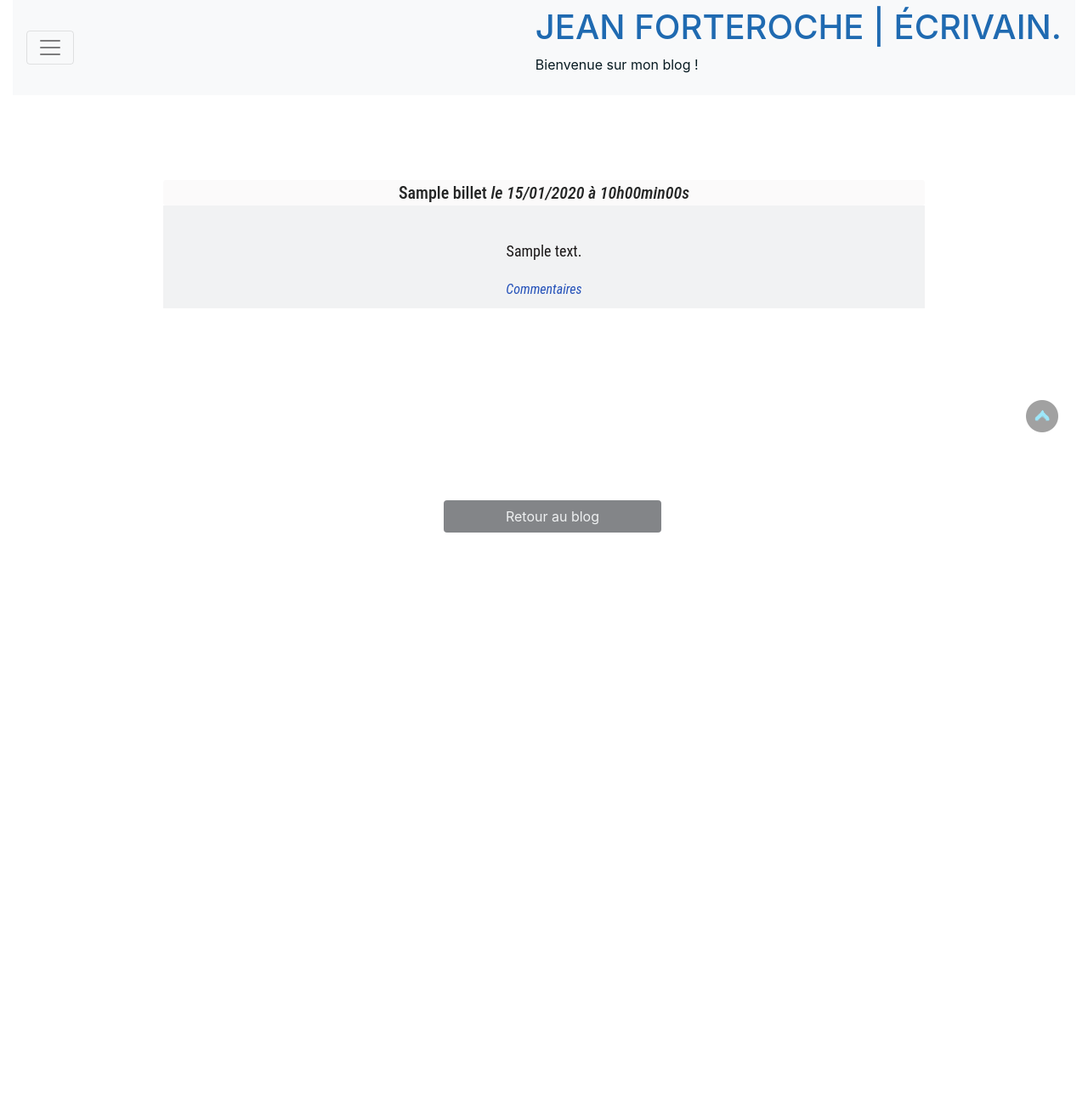
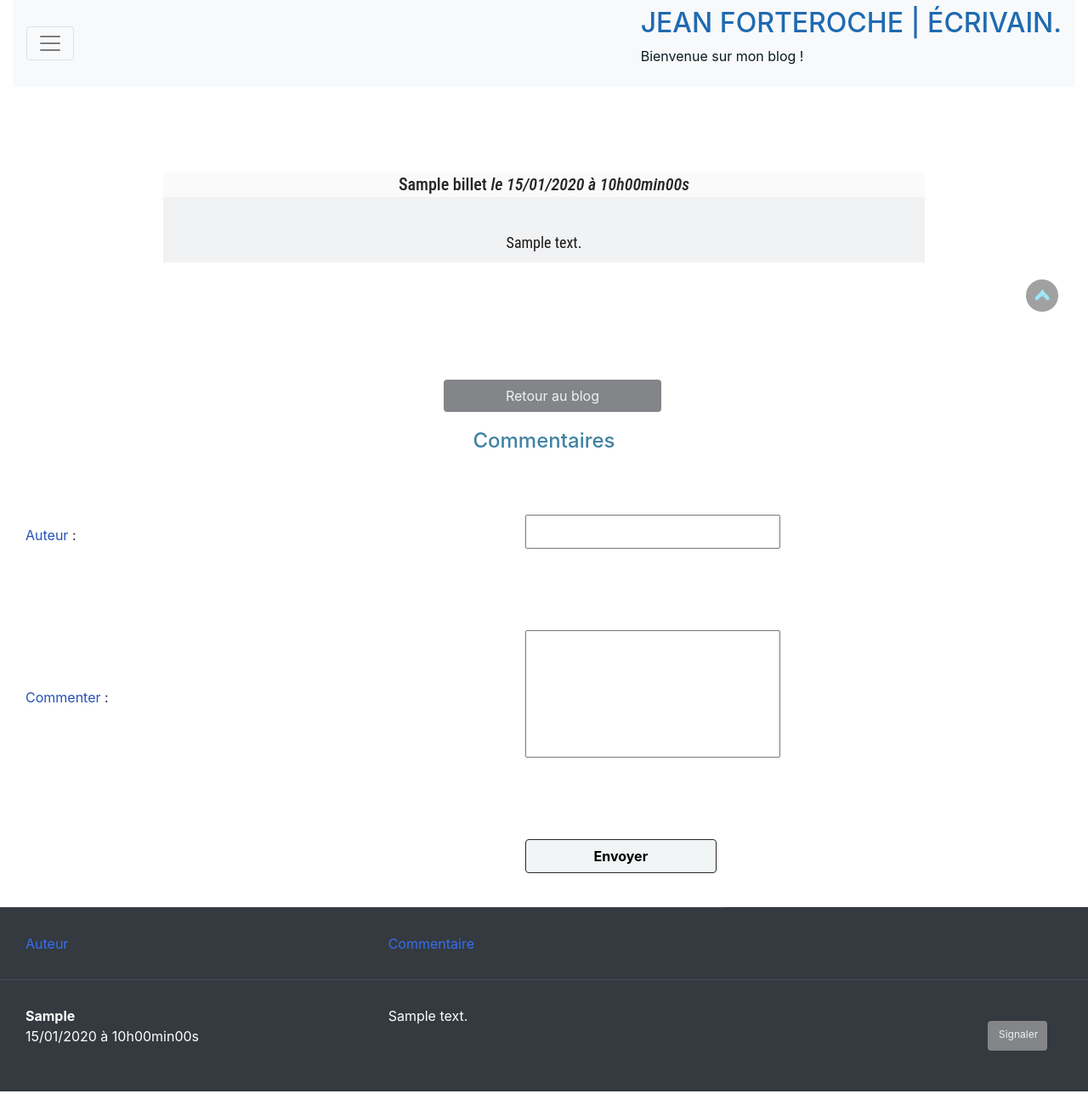
Before and after one commit to Montagne253/P4-Blog, a PHP site: page /billet.php?billet=1 in a window 1280 px wide. Shown: the whole page at 85% size. Before the commit the page ends 627 px from the top, so only its background shows below. Run offline with PHP 8.4, Linux system fonts and the light colour scheme; tables that the repository leaves empty or names only in its code hold one stand-in row (values such as "Sample post"); some libraries are stand-ins or nearby versions.

Commit message:
Nouveau fichier : Affichage billet entier et espace commentaire (NEW)

```diff
--- a/billet.php
+++ b/billet.php
@@ -1,56 +1,111 @@
 <?php
+// Connexion à la base de données
 session_start();
+    try
+    {
+        $bdd = new PDO('mysql:host=localhost;dbname=p4;charset=utf8', 'root', 'Dj253kolo932018');
+    }
+    catch(Exception $e)
+    {
+            die('Erreur : '.$e->getMessage());
+    }
 
 
-$bdd = new PDO('mysql:host=localhost;dbname=p4;charset=utf8', 'root', 'Dj253kolo932018');
+
+        // Récupération du billet
+$req = $bdd->prepare('SELECT id, titre, contenu, DATE_FORMAT(date_creation, \'%d/%m/%Y à %Hh%imin%ss\') AS date_creation_fr FROM billet WHERE id = ?');
+$req->execute(array($_GET['billet']));
+$donnees = $req->fetch();
+
+
+
+$req->closeCursor(); // Important : on libère le curseur pour la prochaine requête
+
+// Récupération des commentaires
+$req = $bdd->prepare('SELECT auteur, commentaire, DATE_FORMAT(date_commentaire, \'%d/%m/%Y à %Hh%imin%ss\') AS date_commentaire_fr FROM comment WHERE id_billet = ? ORDER BY date_commentaire');
+$req->execute(array($_GET['billet']));
+
+
+    if (!empty($_POST)) {
+
+        $validation = true;
+
+
+        if(empty($_POST['auteur'])) {
+            $error_auteur = 'Aucun auteur';
+            $validation = false;
+
+        }
+        if(empty($_POST['commentaire'])) {
+            $error_commentaire = 'Le commentaire est vide';
+            $validation = false;
+        }
+        if($validation==true) {
+                    // Insertion du message à l'aide d'une requête préparée
+            $req = $bdd->prepare('INSERT INTO comment (id_billet, auteur, commentaire, date_commentaire) VALUES(:idBillet, :auteur, :commentaire, NOW())');
+            $req->execute(array(
+               "idBillet" => $_GET['billet'],
+                "auteur" => $_POST['auteur'],
+                "commentaire" => $_POST['commentaire']
+            ));
+
+
+            $_SESSION['flash'] = "Votre commentaire a bien été posté !";
+
+
+            // Redirection du visiteur vers la page du commentaire
+            header('Location: comment.php?billet=' . $_GET['billet']);
+            exit();
+
+        }
+    }
+
+      /*//fonction "signaler" commentaires   | pas au point
+
+$signal = $bdd->prepare('UPDATE comment SET signaler = ? + 1 WHERE id = ?');
+$signal->execute(array(
+$_POST['signaler']
+   ));*/
+
 
 ?>
 
 
-<?php
-
-
-$req = $bdd->prepare('SELECT id, titre, contenu, DATE_FORMAT(date_creation, \'%d/%m/%Y à %Hh%imin%ss\') AS date_creation_fr FROM billet WHERE id = ?');
-$req->execute(array($_GET['billet']));
-
-
-         while ($donnees = $req->fetch())
-          {
 
 
 
-?>
+
 
 <!DOCTYPE html>
-<html>
-
 <head>
-<meta charset="UTF-8">
+    <meta charset="UTF-8">
     <meta name="viewport" content="width=device-width, initial-scale=1.0">
     <meta http-equiv="X-UA-Compatible" content="ie=edge">
     <link href="projet4.css" rel="stylesheet" />
     <link rel="stylesheet" href="https://stackpath.bootstrapcdn.com/bootstrap/4.2.1/css/bootstrap.min.css" integrity="sha384-GJzZqFGwb1QTTN6wy59ffF1BuGJpLSa9DkKMp0DgiMDm4iYMj70gZWKYbI706tWS" crossorigin="anonymous">
     <link href="style.css" rel="stylesheet" />
-    <title>Billets</title>
+    <title>Commentaires</title>
+</head>
 
-</head>
+
 <body>
-<header >
+
+<header>
     <div class="container-fluid">
 
             <div class="pos-f-t">
                 <div class="collapse" id="navbarToggleExternalContent">
-                <a class="navbar-brand" href="billet.php">Mes billets</a>
+                <a class="navbar-brand" href="connexion.php">Admin</a>
                 </div>
                 <div class="collapse" id="navbarToggleExternalContent">
-                <a class="navbar-brand" href="index.php">HOME</a>
+                <a class="navbar-brand" href="billet.php">Mes billets</a>
                 </div>
                 <nav class="navbar navbar-light bg-light">
                     <button class="navbar-toggler" type="button" data-toggle="collapse" data-target="#navbarToggleExternalContent" aria-controls="navbarToggleExternalContent" aria-expanded="false" aria-label="Toggle navigation">
                     <span class="navbar-toggler-icon"></span>
                     </button>
                     <div class="title">
-                        <h1 >JEAN FORTEROCHE | ÉCRIVAIN.</h1>
+                        <h2 >JEAN FORTEROCHE | ÉCRIVAIN.</h2>
                         <p>Bienvenue sur mon blog !</p>
                     </div>
                 </nav>
@@ -59,48 +114,106 @@
 
 </header>
 
+<?php  if(isset($_SESSION['flash'])) {
+    $flash = $_SESSION['flash'];
+
+    ?>
+    <div class="alert alert-success" role="alert">
+        <?= $flash ?>
+    </div>
+<?php
+
+}
+unset($_SESSION['flash']);
+?>
+
 <div class="news">
     <h3>
-
         <?php echo htmlspecialchars($donnees['titre']); ?>
         <em>le <?php echo $donnees['date_creation_fr']; ?></em>
     </h3>
-
     <p>
-
-<?php
+    <?php      // On affiche le contenu du billet
+         echo nl2br(htmlspecialchars($donnees['contenu']));
+    ?>
+    </p>
 
 
 
+</div>
+
+<div>
+    <div id="scrollUp">
+        <a class="top" href="#top"><img  class="scrollUp" src="img/to_top.png"/></a>
+    </div>
+    <div class="nav__exit">
+        <a class="btn btn-primary_nav" role="button" href="index.php">Retour au blog</a>
+    </div>
+</div>
 
 
+<div class="comment">
+<h4>Commentaires</h4>
+<form method="post" action="comment.php?billet=<?php echo $_GET['billet'] ?>" method="post">
+        <table class="commentTab">
+            <tr>
+                <td >
+                <label for="auteur">Auteur</label> :
+                </td>
+                <td>
+                <input type="text" name="auteur" id="auteur" /><br />
+                <p><?php if(isset($error_auteur)){ echo $error_auteur; }?></p>
+                </td>
+            </tr>
+            <tr>
+                <td>
+                <label for="commentaire">Commenter</label> :
+                </td>
+                <td>
+                <input type="text" name="commentaire" id="commentaire" /><br />
+                <p><?php if(isset($error_commentaire)){ echo $error_commentaire; } ?></p>
+                </td>
+            </tr>
+            <tr>
+                <td>
+                </td>
+                <br>
+                <td>
+                <input class="btn btn-primary" type="submit" value="Envoyer" />
+                </td>
+            </tr>
+        </table>
+    </form>
+<table class="table table-hover table-dark">
+<thead>
+<tr class="header_tab">
+        <td scope="col" class="titre">Auteur</td>
+        <td scope="col" class="auteur">Commentaire</td>
+</tr>
+</thead>
+  <tbody>
+
+<?php while ($donnees = $req->fetch()) { ?>
+
+    <tr class="btn_modif">
+
+        <td><strong><?php echo htmlspecialchars($donnees['auteur']); ?></strong><br> <?php echo $donnees['date_commentaire_fr']; ?></td>
+        <td><?php echo nl2br(htmlspecialchars($donnees['commentaire'])); ?></td>
+        <td>
+        <a class="btn btn-primary_nav_edit_small" name="signaler">Signaler</a>
+        </td>
+    </tr>
 
 
+<?php
+    } // Fin de la boucle des commentaires
+    $req->closeCursor();
+
+?>
+    </tbody>
+</div>
 
 
-              // On affiche le contenu du billet
-         echo nl2br(htmlspecialchars($donnees['contenu']));
-?>
-        <br />
-        <em><a href="comment.php?billet=<?php echo $donnees['id']; ?>">Commentaires</a></em>
-    </p>
-</div>
-          <?php
-          } // Fin de la boucle des billets
-
-          $req->closeCursor();
-          ?>
-
-<br>
-<br>
-<br>
-
-<div id="scrollUp">
-<a class="top" href="#top"><img  class="scrollUp" src="img/to_top.png"/></a>
-</div>
-<div class="nav__exit">
-<a class="btn btn-primary_nav" role="button" href="index.php">Retour au blog</a>
-</div>
 
 
 
```
